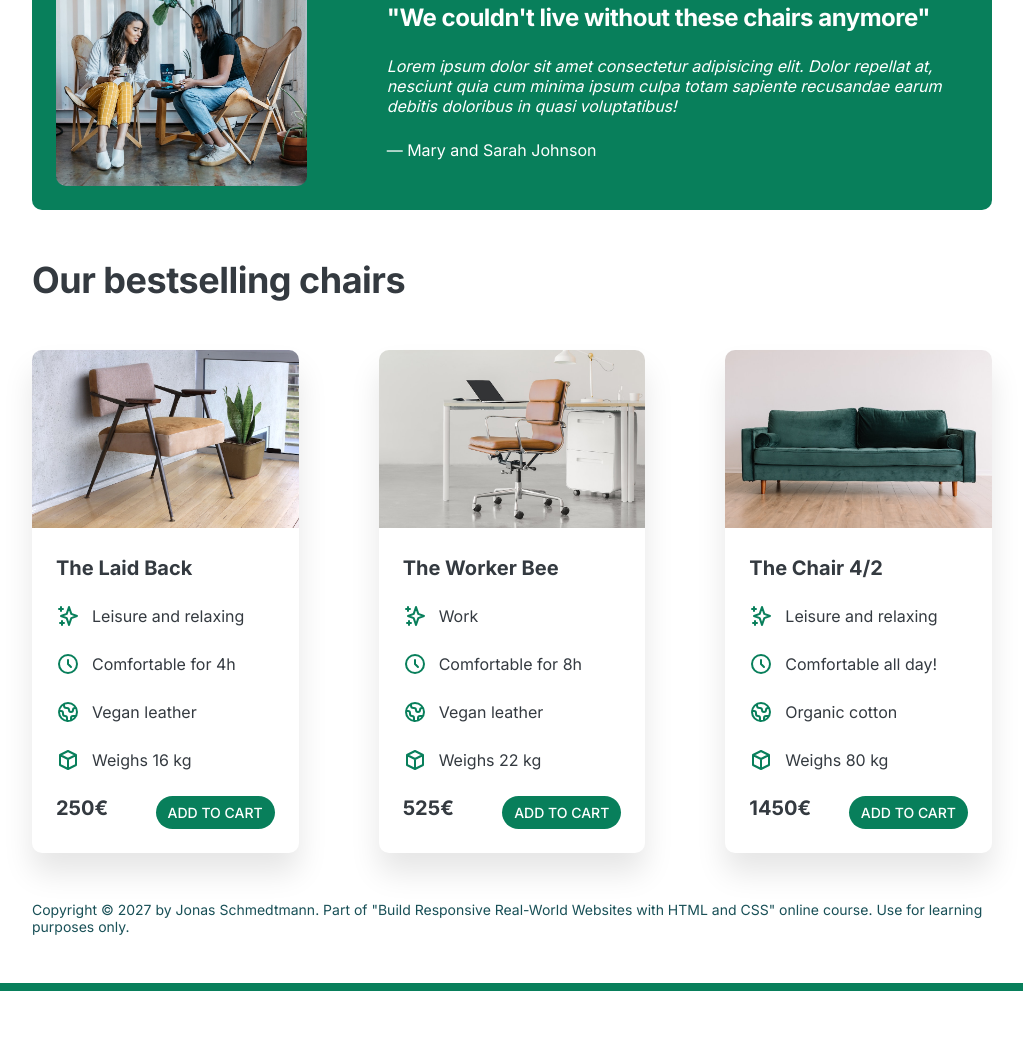
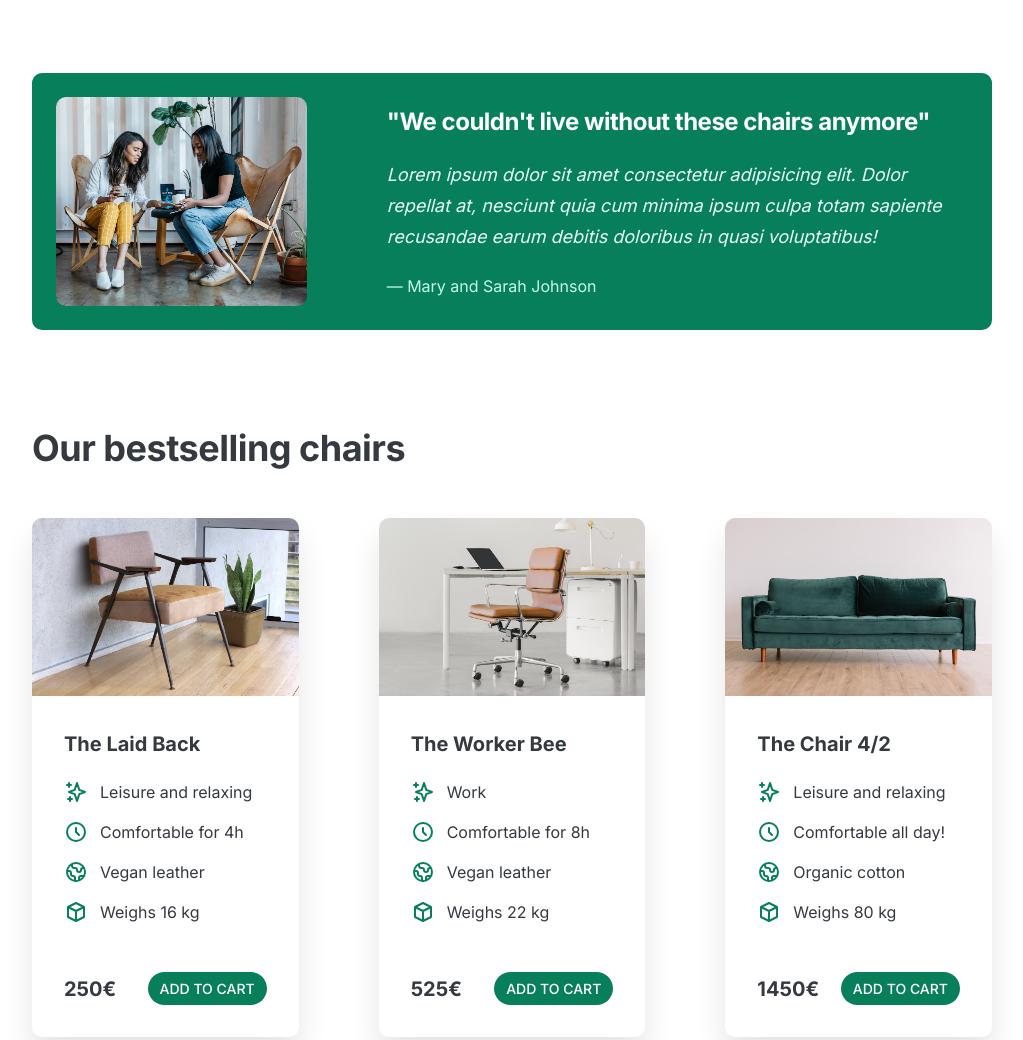
Before and after one commit to Leonardodognani/Design, a plain HTML site: page index.html in a window 1280 px wide. Shown: the part 937-1977 px from the top of the page, without its empty margins (128-1151 px from the left). Before the commit the page ends 1928 px from the top, so only its background shows below. Drawn offline with Linux system fonts and the light colour scheme.

Commit message:
whitespace, visual hierarchy, UX and UI concepts

```diff
--- a/style.css
+++ b/style.css
@@ -33,7 +33,7 @@ body {
 
 header,
 section {
-  margin-bottom: 48px;
+  margin-bottom: 96px;
 }
 
 h2 {
@@ -87,7 +87,7 @@ header {
   display: grid;
   grid-template-columns: repeat(2, 1fr);
   column-gap: 80px;
-  margin-top: 48px;
+  margin-top: 64px;
 }
 
 .header-text-box {
@@ -95,7 +95,7 @@ header {
 }
 
 h1 {
-  margin-bottom: 24px;
+  margin-bottom: 32px;
   font-size: 44px;
   line-height: 1.1;
   letter-spacing: -1px;
@@ -118,7 +118,7 @@ img {
   stroke: #087F5B;
   width: 32px;
   height: 32px;
-  margin-bottom: 16px;
+  margin-bottom: 24px;
 }
 
 .features-title {
@@ -152,6 +152,13 @@ img {
 .testimonial-text {
   font-style: italic;
   margin-bottom: 24px;
+  font-size: 18px;
+  line-height: 1.7;
+  color: #e6fcf5;
+}
+
+.testimonial-author {
+  color: #c3fae8;
 }
 
 /* CHAIRS */
@@ -162,7 +169,7 @@ img {
 }
 
 .chair-box {
-  padding: 24px;
+  padding: 32px;
 }
 
 .chair img {
@@ -177,14 +184,14 @@ h3 {
 
 .chair-details {
   list-style: none;
-  margin-bottom: 24px;
+  margin-bottom: 48px;
 }
 
 .chair-details li {
   display: flex;
   align-items: center;
   gap: 12px;
-  margin-bottom: 24px;
+  margin-bottom: 16px;
 }
 
 .chair-details li:last-child {
@@ -201,6 +208,7 @@ h3 {
   display: flex;
   justify-content: space-between;
   font-size: 20px;
+  align-items: center;
 }
 
 footer {
```
